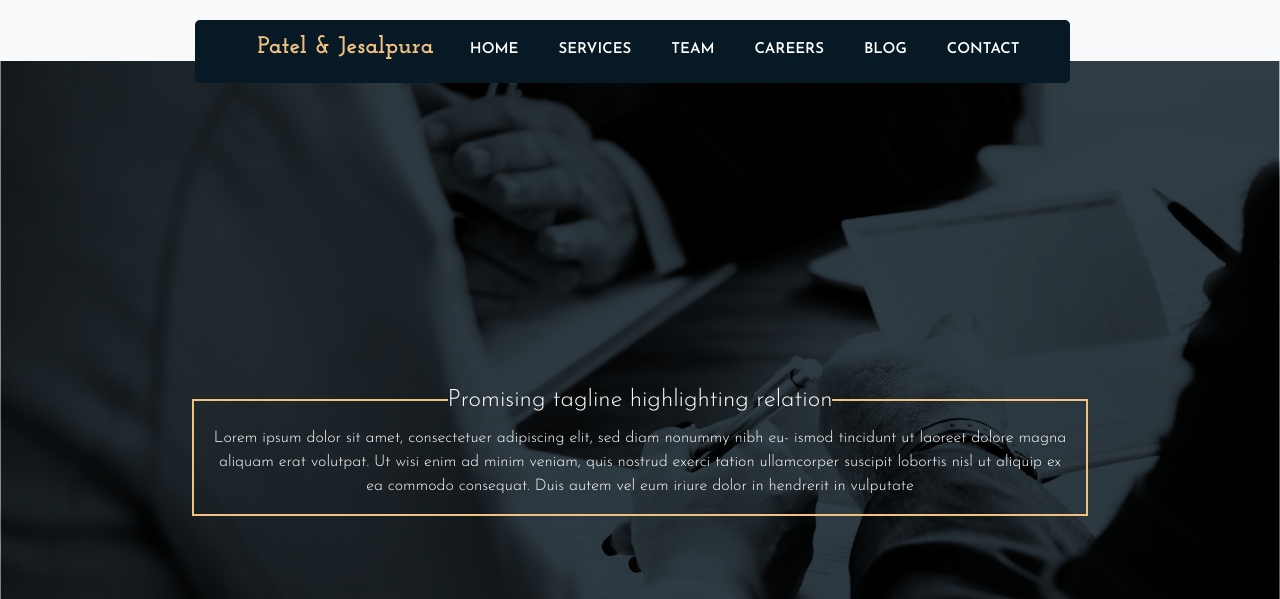
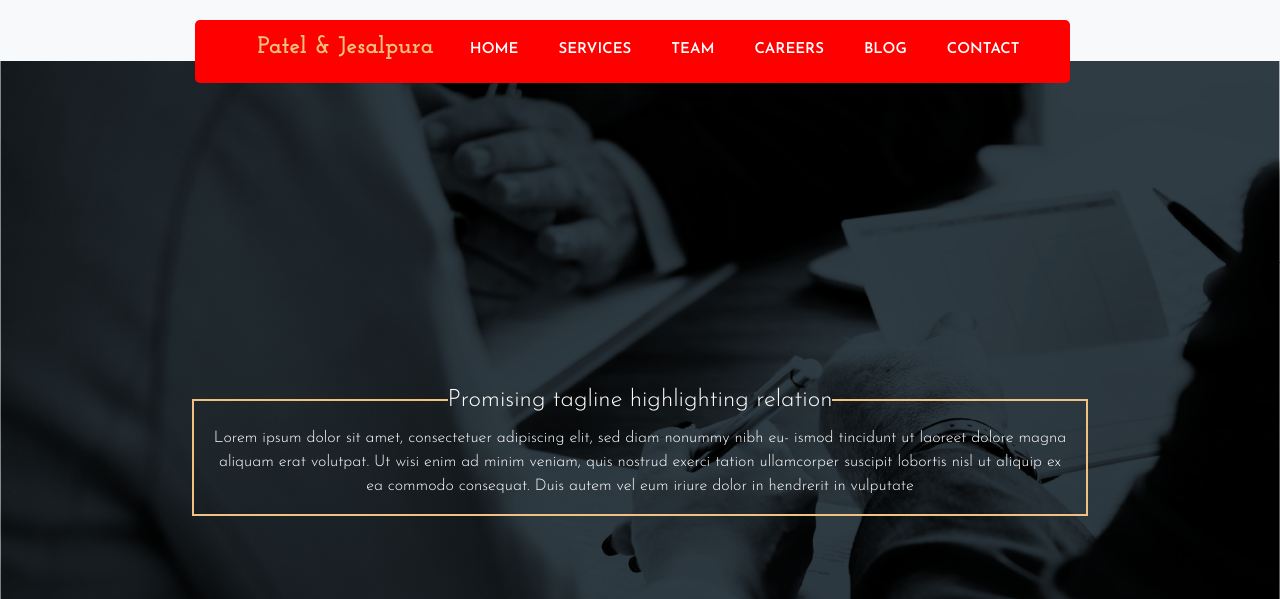
Before and after one commit to alokyadav777/pdf_store, a Django app: page / in a window 1280 px wide. Shown: the top 599 px of the page. Run offline with Django 3.2, Linux system fonts and the light colour scheme; some libraries are stand-ins or nearby versions.

Commit message:
color change in css

```diff
--- a/first/static/css/style.css
+++ b/first/static/css/style.css
@@ -665,7 +665,7 @@ height: 50%;
 
 
 .menu_style{
-	background-color: #061925;
+	background-color: red;
     padding: 5px 30px;
     border-radius: 5px;
     margin-top: 12px;
```
